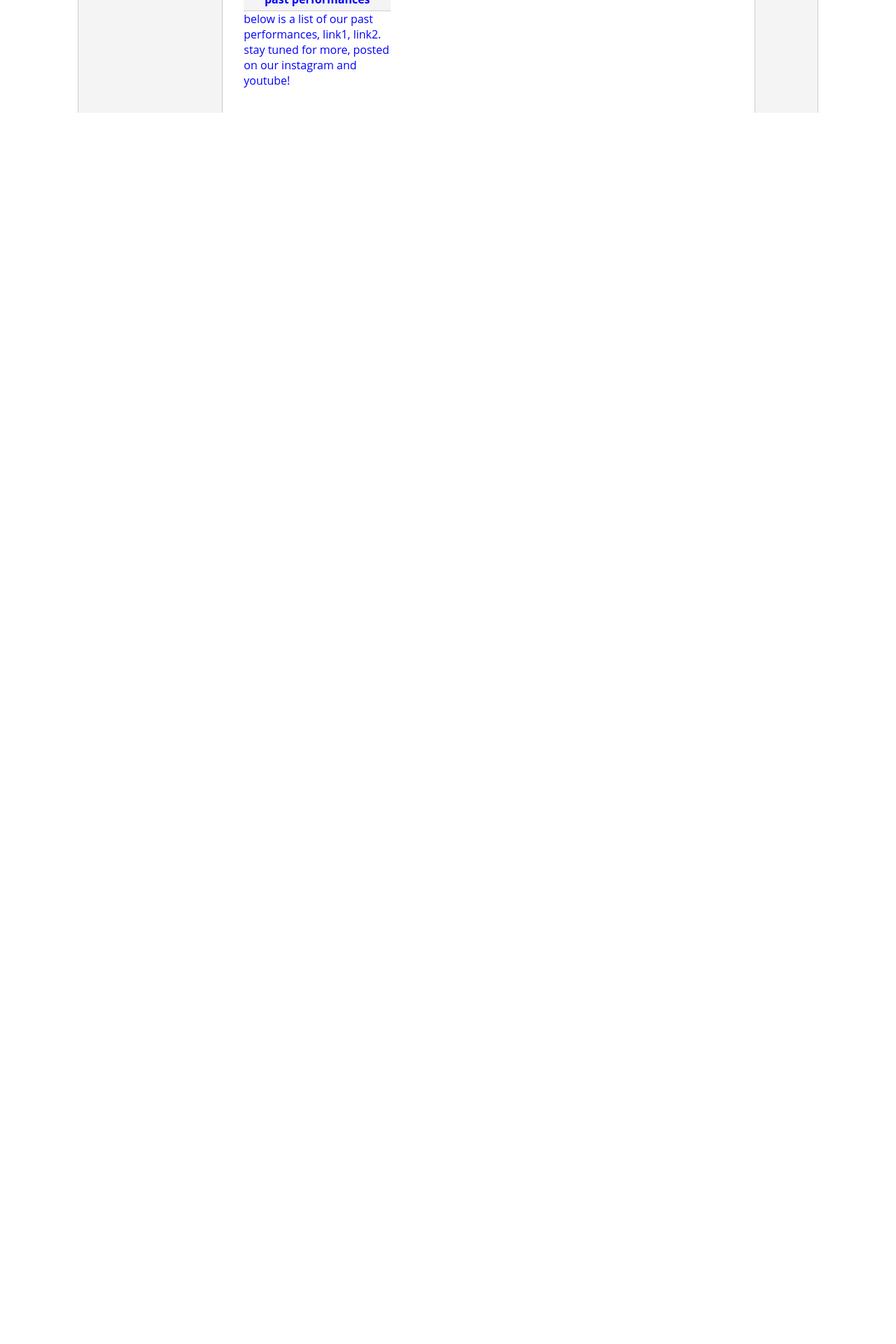
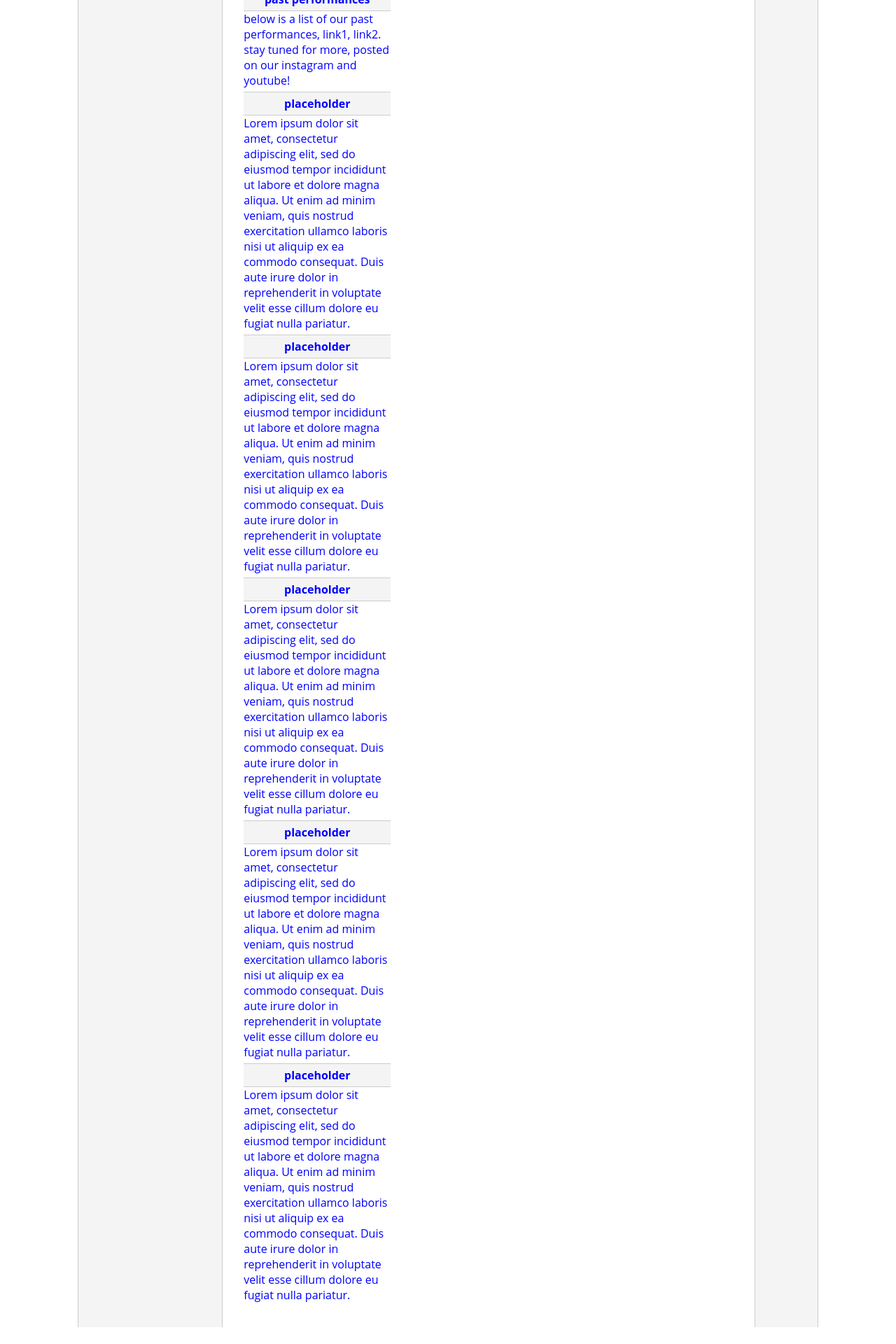
Before and after one commit to TsuRS/sexy-craig, a React (Create React App) app: page / in a window 1280 px wide. Shown: the part 560-2480 px from the top of the page at 70% size. Before the commit the page ends 800 px from the top, so only its background shows below. Built offline with nearby package versions, Linux system fonts and the light colour scheme.

Commit message:
added placeholder sections

```diff
--- a/src/CenterCol.js
+++ b/src/CenterCol.js
@@ -36,6 +36,11 @@
       <Section  label="members" />
       <Section  label="new events" />
       <Section label="past performances" />
+      <Section label="placeholder" />
+      <Section label="placeholder" />
+      <Section label="placeholder" />
+      <Section label="placeholder" />
+      <Section label="placeholder" />
     </div>
   )
 }
@@ -45,7 +50,8 @@
     "about": "hi! we are sexy craig, stanford's premiere six-person band. our focus is on pop/jazz, with an emphasis on covers and arrangements.",
     "members": "our members are: medha on vocals, emily on drums, eddy on keyboard, sunny on guitar, and issa on bass.",
     "new events": "our first live performance is coming up on may 24th, at tressider (on the side of the package center), from 7pm-8pm!",
-    "past performances": "below is a list of our past performances, link1, link2. stay tuned for more, posted on our instagram and youtube!"
+    "past performances": "below is a list of our past performances, link1, link2. stay tuned for more, posted on our instagram and youtube!",
+    "placeholder": "Lorem ipsum dolor sit amet, consectetur adipiscing elit, sed do eiusmod tempor incididunt ut labore et dolore magna aliqua. Ut enim ad minim veniam, quis nostrud exercitation ullamco laboris nisi ut aliquip ex ea commodo consequat. Duis aute irure dolor in reprehenderit in voluptate velit esse cillum dolore eu fugiat nulla pariatur."
   }
 
   return(
```
